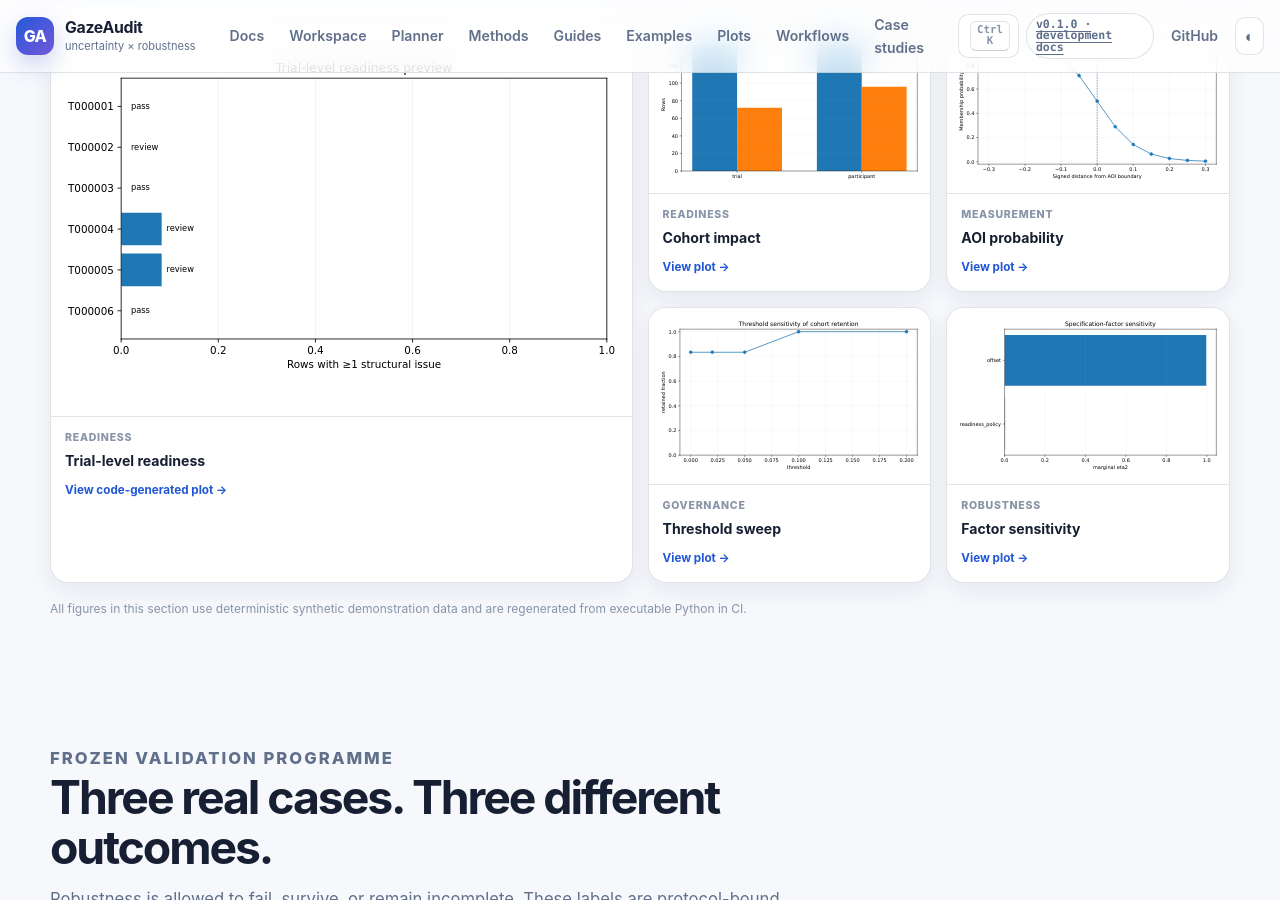
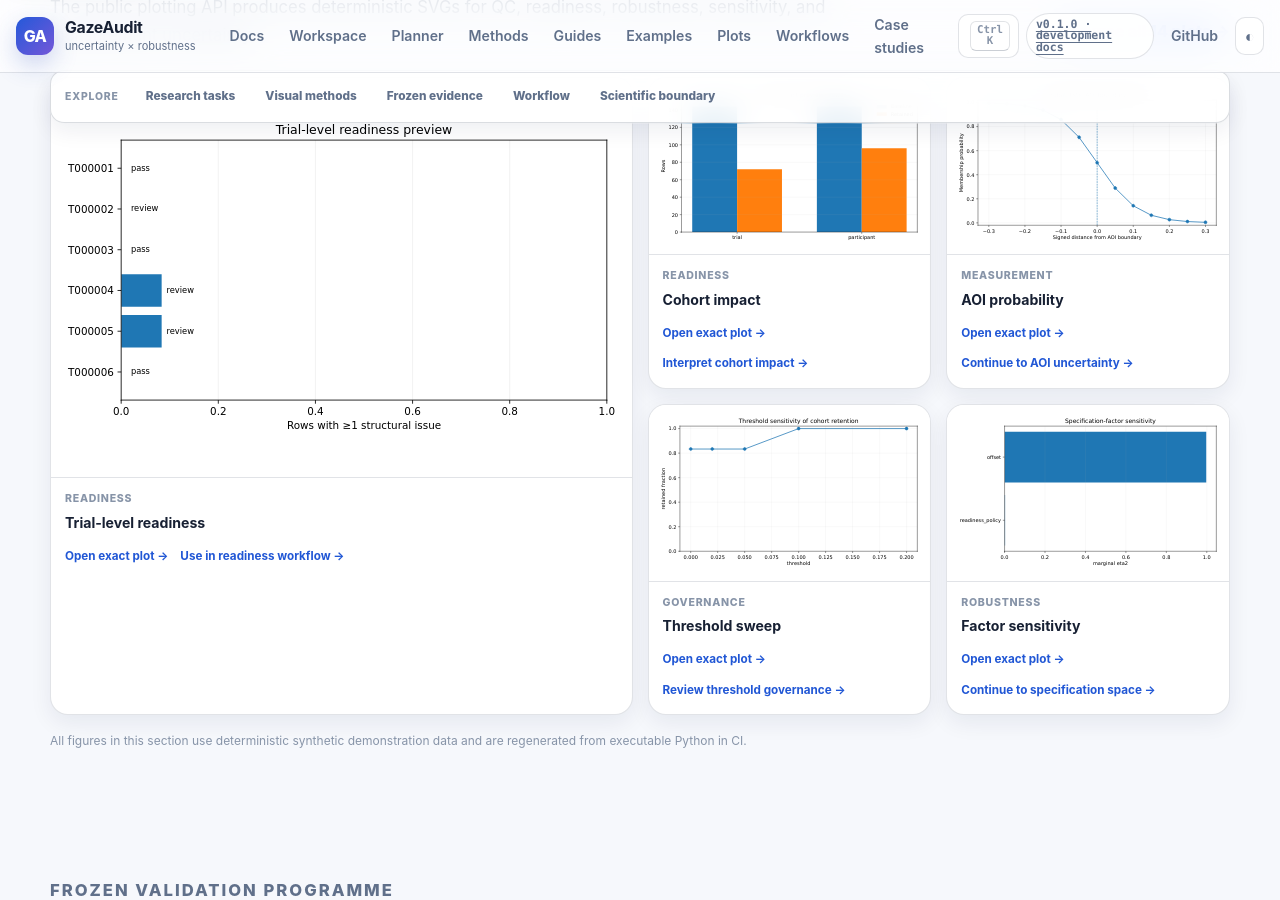
Before and after one commit to stefanosbalaskas/GazeAudit, a Jekyll site: the page built from index.md, in a window 1280 px wide and 900 px high, scrolled down 4961 px. Built offline with Jekyll 4.4.1, drawn with Linux system fonts in a browser that asks for light colours; some of the changed text lies outside the part shown.

Commit message:
docs: make homepage visuals directly actionable

```diff
--- a/index.md
+++ b/index.md
@@ -37,7 +37,7 @@ page_type: landing
         <img src="{{ '/assets/plots/specification-curve-code.svg' | relative_url }}" alt="Code-generated synthetic specification curve showing endpoint estimates across declared analytical choices">
         <figcaption>
           Generated by GazeAudit's plotting API and byte-verified in CI.
-          <a href="{{ '/docs/plots/' | relative_url }}">Open the plot gallery →</a>
+          <a href="{{ '/docs/plots/' | relative_url }}#plot-specification-curve">Open this exact plot →</a>
         </figcaption>
       </figure>
     </div>
@@ -58,7 +58,16 @@ page_type: landing
   </div>
 </section>
 
-<section class="section research-router-section" data-research-router>
+<nav class="landing-jump-nav" aria-label="Explore the GazeAudit homepage">
+  <span>Explore</span>
+  <a href="#research-tasks">Research tasks</a>
+  <a href="#visual-methods">Visual methods</a>
+  <a href="#evidence">Frozen evidence</a>
+  <a href="#workflow">Workflow</a>
+  <a href="#scientific-boundary">Scientific boundary</a>
+</nav>
+
+<section id="research-tasks" class="section research-router-section" data-research-router>
   <div class="section-heading wide-heading">
     <p class="eyebrow">Choose your research task</p>
     <h2>Start from the decision you need to defend.</h2>
@@ -123,7 +132,7 @@ page_type: landing
   </div>
 </section>
 
-<section class="section product-boundary-section">
+<section id="scientific-boundary" class="section product-boundary-section">
   <div class="section-heading wide-heading">
     <p class="eyebrow">Scientific boundary</p>
     <h2>An audit framework, not an automatic quality score.</h2>
@@ -152,7 +161,7 @@ page_type: landing
   </div>
 </section>
 
-<section class="section visual-methods-section">
+<section id="visual-methods" class="section visual-methods-section">
   <div class="section-heading wide-heading section-heading-row">
     <div>
       <p class="eyebrow">Executable visual methods</p>
@@ -165,29 +174,44 @@ page_type: landing
   <div class="featured-plot-grid">
     <figure class="featured-plot featured-plot-wide">
       <img src="{{ '/assets/plots/trial-readiness.svg' | relative_url }}" alt="Code-generated synthetic trial-level readiness heatmap" loading="lazy">
-      <figcaption><span>Readiness</span><strong>Trial-level readiness</strong><a href="{{ '/docs/plots/' | relative_url }}">View code-generated plot →</a></figcaption>
+      <figcaption>
+        <span>Readiness</span><strong>Trial-level readiness</strong>
+        <div class="featured-plot-links"><a href="{{ '/docs/plots/' | relative_url }}#plot-trial-readiness">Open exact plot →</a><a href="{{ '/docs/guides/analysis-readiness/' | relative_url }}">Use in readiness workflow →</a></div>
+      </figcaption>
     </figure>
     <figure class="featured-plot">
       <img src="{{ '/assets/plots/cohort-impact.svg' | relative_url }}" alt="Code-generated synthetic cohort-impact preview" loading="lazy">
-      <figcaption><span>Readiness</span><strong>Cohort impact</strong><a href="{{ '/docs/plots/' | relative_url }}">View plot →</a></figcaption>
+      <figcaption>
+        <span>Readiness</span><strong>Cohort impact</strong>
+        <div class="featured-plot-links"><a href="{{ '/docs/plots/' | relative_url }}#plot-cohort-impact">Open exact plot →</a><a href="{{ '/docs/guides/analysis-readiness/' | relative_url }}">Interpret cohort impact →</a></div>
+      </figcaption>
     </figure>
     <figure class="featured-plot">
       <img src="{{ '/assets/plots/aoi-probability-profile.svg' | relative_url }}" alt="Code-generated synthetic probabilistic AOI boundary profile" loading="lazy">
-      <figcaption><span>Measurement</span><strong>AOI probability</strong><a href="{{ '/docs/plots/' | relative_url }}">View plot →</a></figcaption>
+      <figcaption>
+        <span>Measurement</span><strong>AOI probability</strong>
+        <div class="featured-plot-links"><a href="{{ '/docs/plots/' | relative_url }}#plot-aoi-probability-profile">Open exact plot →</a><a href="{{ '/docs/guides/aoi-uncertainty/' | relative_url }}">Continue to AOI uncertainty →</a></div>
+      </figcaption>
     </figure>
     <figure class="featured-plot">
       <img src="{{ '/assets/plots/threshold-sweep.svg' | relative_url }}" alt="Code-generated synthetic threshold sensitivity plot" loading="lazy">
-      <figcaption><span>Governance</span><strong>Threshold sweep</strong><a href="{{ '/docs/plots/' | relative_url }}">View plot →</a></figcaption>
+      <figcaption>
+        <span>Governance</span><strong>Threshold sweep</strong>
+        <div class="featured-plot-links"><a href="{{ '/docs/plots/' | relative_url }}#plot-threshold-sweep">Open exact plot →</a><a href="{{ '/docs/guides/analysis-readiness/' | relative_url }}">Review threshold governance →</a></div>
+      </figcaption>
     </figure>
     <figure class="featured-plot">
       <img src="{{ '/assets/plots/factor-sensitivity.svg' | relative_url }}" alt="Code-generated synthetic specification-factor sensitivity plot" loading="lazy">
-      <figcaption><span>Robustness</span><strong>Factor sensitivity</strong><a href="{{ '/docs/plots/' | relative_url }}">View plot →</a></figcaption>
+      <figcaption>
+        <span>Robustness</span><strong>Factor sensitivity</strong>
+        <div class="featured-plot-links"><a href="{{ '/docs/plots/' | relative_url }}#plot-factor-sensitivity">Open exact plot →</a><a href="{{ '/docs/guides/specification-space/' | relative_url }}">Continue to specification space →</a></div>
+      </figcaption>
     </figure>
   </div>
   <p class="visual-method-note">All figures in this section use deterministic synthetic demonstration data and are regenerated from executable Python in CI.</p>
 </section>
 
-<section class="section evidence-section">
+<section id="evidence" class="section evidence-section">
   <div class="section-heading wide-heading section-heading-row">
     <div>
       <p class="eyebrow">Frozen validation programme</p>
@@ -221,7 +245,7 @@ page_type: landing
   </div>
 </section>
 
-<section class="section workflow-section">
+<section id="workflow" class="section workflow-section">
   <div class="workflow-split">
     <div class="section-heading">
       <p class="eyebrow">One auditable workflow</p>
```
